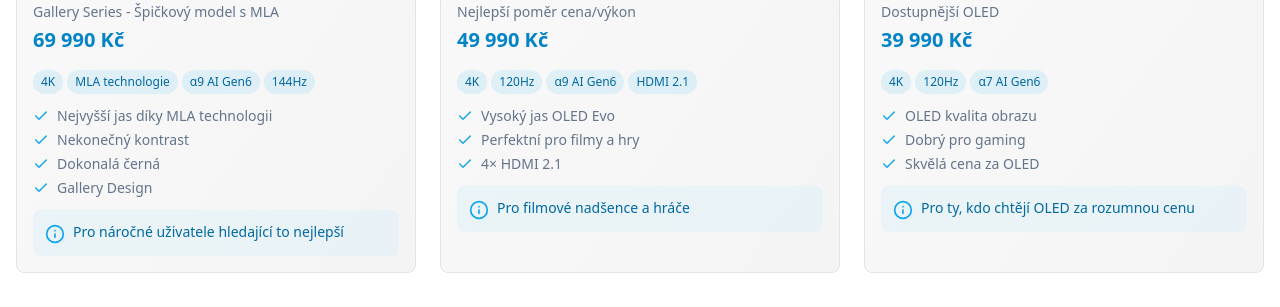
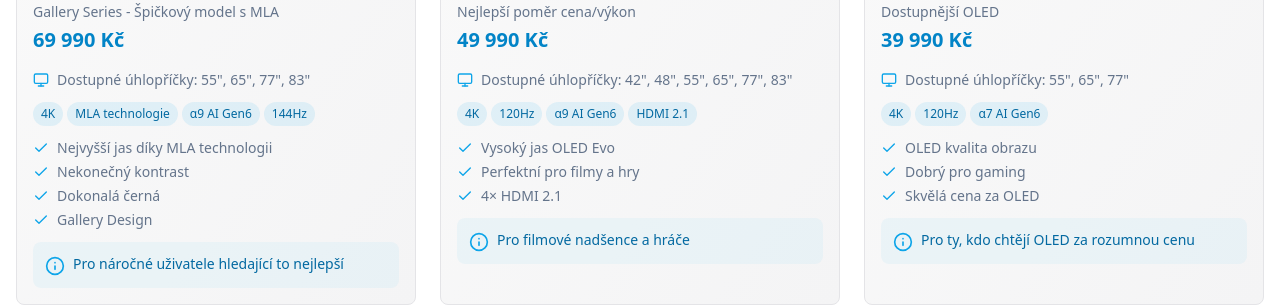
Before and after one commit to Maki0099/lg-tv-galleria, a React (Vite) app: page / in a window 1280 px wide. Shown: the part 536-843 px from the top of the page. Built offline with nearby package versions, Linux system fonts and the light colour scheme.

Commit message:
Add TV diagonal variants
Add TV diagonal variants for each model series.

```diff
--- a/src/components/TvCard.tsx
+++ b/src/components/TvCard.tsx
@@ -1,6 +1,6 @@
 
 import { useState } from "react";
-import { Star, Check, Info } from "lucide-react";
+import { Star, Check, Info, Monitor } from "lucide-react";
 import { cn } from "@/lib/utils";
 
 interface TvCardProps {
@@ -13,6 +13,7 @@ interface TvCardProps {
   features: string[];
   highlights: string[];
   recommendation: string;
+  sizes?: string[]; // Přidáváme novou property pro velikosti
 }
 
 export const TvCard = ({
@@ -24,7 +25,8 @@ export const TvCard = ({
   tier,
   features,
   highlights,
-  recommendation
+  recommendation,
+  sizes = [] // Výchozí hodnota prázdné pole
 }: TvCardProps) => {
   const [isFavorite, setIsFavorite] = useState(false);
 
@@ -103,6 +105,13 @@ export const TvCard = ({
         </div>
 
         <div className="space-y-3">
+          {sizes.length > 0 && (
+            <div className="flex items-center gap-2 text-sm text-muted-foreground">
+              <Monitor className="h-4 w-4 text-sky-500" />
+              <p>Dostupné úhlopříčky: {sizes.join(", ")}</p>
+            </div>
+          )}
+
           <div className="flex flex-wrap gap-1">
             {features.map((feature) => (
               <span
--- a/src/components/TvGrid.tsx
+++ b/src/components/TvGrid.tsx
@@ -18,7 +18,8 @@ const tvs = [
       "Dokonalá černá",
       "Gallery Design"
     ],
-    recommendation: "Pro náročné uživatele hledající to nejlepší"
+    recommendation: "Pro náročné uživatele hledající to nejlepší",
+    sizes: ["55\"", "65\"", "77\"", "83\""]
   },
   {
     id: 2,
@@ -34,7 +35,8 @@ const tvs = [
       "Perfektní pro filmy a hry",
       "4× HDMI 2.1"
     ],
-    recommendation: "Pro filmové nadšence a hráče"
+    recommendation: "Pro filmové nadšence a hráče",
+    sizes: ["42\"", "48\"", "55\"", "65\"", "77\"", "83\""]
   },
   {
     id: 3,
@@ -50,7 +52,8 @@ const tvs = [
       "Dobrý pro gaming",
       "Skvělá cena za OLED"
     ],
-    recommendation: "Pro ty, kdo chtějí OLED za rozumnou cenu"
+    recommendation: "Pro ty, kdo chtějí OLED za rozumnou cenu",
+    sizes: ["55\"", "65\"", "77\""]
   },
 
   // QNED řada
@@ -68,7 +71,8 @@ const tvs = [
       "Prémiové Mini LED podsvícení",
       "Quantum Dot + NanoCell"
     ],
-    recommendation: "Pro ty, kdo chtějí nejvyšší rozlišení"
+    recommendation: "Pro ty, kdo chtějí nejvyšší rozlišení",
+    sizes: ["65\"", "75\"", "86\""]
   },
   {
     id: 5,
@@ -84,7 +88,8 @@ const tvs = [
       "Quantum Dot + NanoCell",
       "Vysoký jas a kontrast"
     ],
-    recommendation: "Pro milovníky jasného obrazu"
+    recommendation: "Pro milovníky jasného obrazu",
+    sizes: ["65\"", "75\"", "86\""]
   },
   {
     id: 6,
@@ -100,7 +105,8 @@ const tvs = [
       "Dobrý poměr cena/výkon",
       "Živé barvy"
     ],
-    recommendation: "Pro ty, kdo chtějí kvalitní obraz za rozumnou cenu"
+    recommendation: "Pro ty, kdo chtějí kvalitní obraz za rozumnou cenu",
+    sizes: ["50\"", "55\"", "65\"", "75\"", "86\""]
   },
 
   // LED NanoCell řada
@@ -118,7 +124,8 @@ const tvs = [
       "NanoCell technologie",
       "Přesné barvy"
     ],
-    recommendation: "Pro ty, kdo chtějí kvalitní barvy"
+    recommendation: "Pro ty, kdo chtějí kvalitní barvy",
+    sizes: ["55\"", "65\"", "75\"", "86\""]
   },
   {
     id: 8,
@@ -134,7 +141,8 @@ const tvs = [
       "Lepší barvy než LED",
       "4K rozlišení"
     ],
-    recommendation: "Pro běžné sledování TV"
+    recommendation: "Pro běžné sledování TV",
+    sizes: ["43\"", "50\"", "55\"", "65\"", "75\""]
   },
 
   // LED řada
@@ -152,7 +160,8 @@ const tvs = [
       "Dobrá cena",
       "Smart TV funkce"
     ],
-    recommendation: "Pro nenáročné uživatele"
+    recommendation: "Pro nenáročné uživatele",
+    sizes: ["43\"", "50\"", "55\"", "65\"", "70\"", "75\"", "86\""]
   },
   {
     id: 10,
@@ -168,7 +177,8 @@ const tvs = [
       "4K rozlišení",
       "Smart funkce"
     ],
-    recommendation: "Nejlepší poměr cena/velikost"
+    recommendation: "Nejlepší poměr cena/velikost",
+    sizes: ["43\"", "50\"", "55\"", "65\"", "75\""]
   }
 ];
 
```
